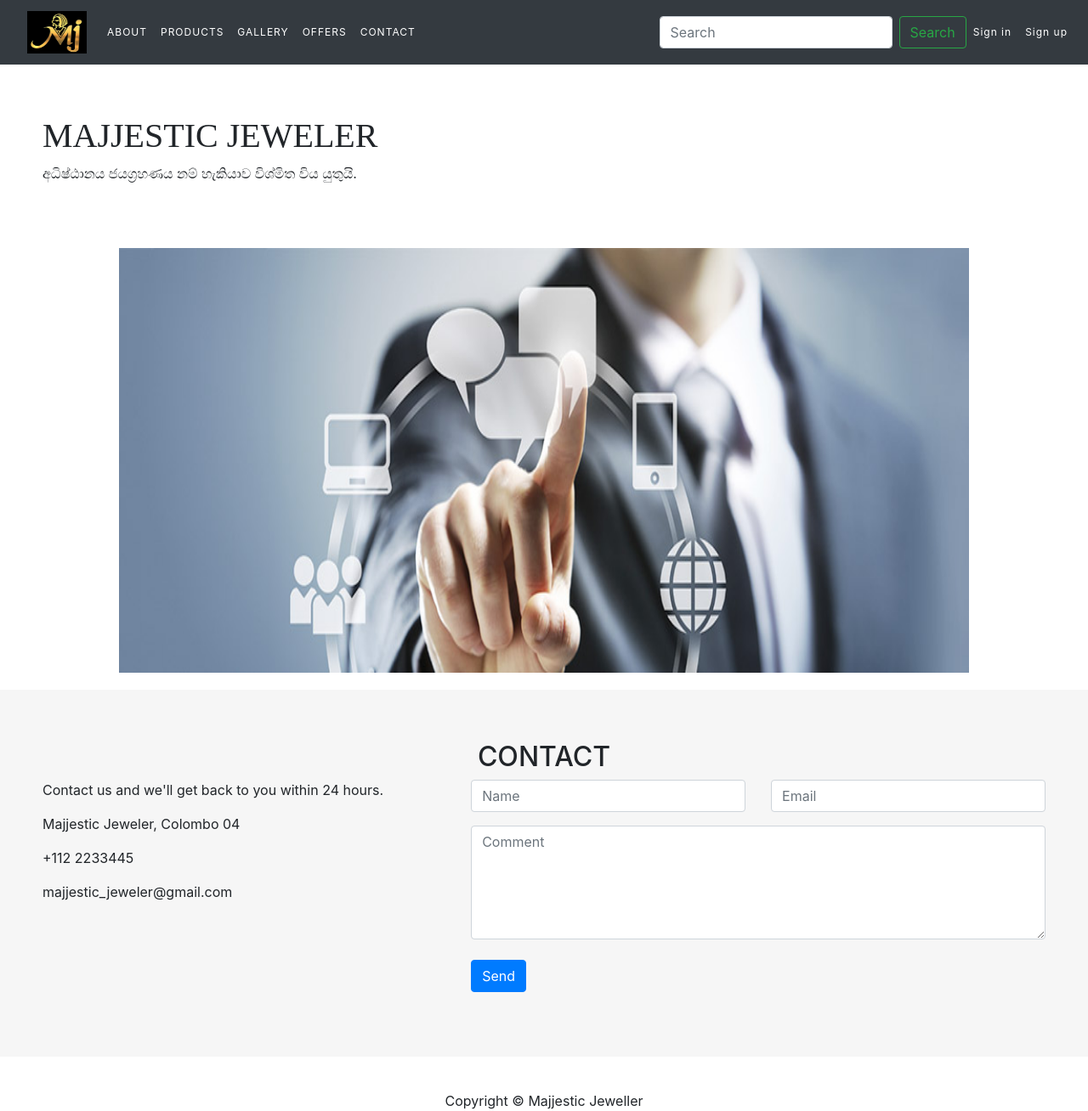
After one commit to isangeeth95/MJsystem, a Django app: page /contact/ in a window 1280 px wide. The commit adds this page. Shown: the whole page at 85% size. Run offline with Django 3.2, Linux system fonts and the light colour scheme; some libraries are stand-ins or nearby versions.

Commit message:
Created contact page design

```diff
--- a/src/MJsystem/urls.py
+++ b/src/MJsystem/urls.py
@@ -32,6 +32,7 @@
                   path('', views.home_page, name='home_page'),  # render index.html
                   #path('', views.index_page, name='index_page'),  # render index.html
                   path('dashboard/', views.dashboard, name='dashboard'),
+                  path('contact/', views.contact_page, name='contact_page'),  # render index.html
                   path('test/', views.test_page, name='test'),
 
               ]+ static(settings.MEDIA_URL, document_root=settings.MEDIA_ROOT)
--- a/src/MJsystem/views.py
+++ b/src/MJsystem/views.py
@@ -23,3 +23,7 @@
         'user_name': request.user.get_email()
     }
     return render(request, 'dashboard.html', context)
+
+
+def contact_page(request):
+    return render(request, 'contact.html', {})
--- a/src/products/views.py
+++ b/src/products/views.py
@@ -6,7 +6,9 @@
 
 def Product_List_View(request):
     querySet = Ring.objects.all()
+    set=Necklaces.objects.all();
     context = {
-        'qs': querySet
+        'qs': querySet,
+        'qs1': set
     }
     return render(request, "Products/product_list.html", context)
--- /dev/null
+++ b/src/templates/contact.html
@@ -0,0 +1,42 @@
+{% extends "home_base.html"%}
+
+{%block page_body%}
+{%load static%}
+
+<center>
+  <img style="width: 1000px; height: 500px;" alt="Image description" src="{% static 'images/contact.jpg'%}"/>
+</center>
+
+
+<!-- Container (Contact Section) -->
+<div class="container-fluid bg-grey" style="margin-top: 20px">
+  <h2 class="text-center">CONTACT</h2>
+  <div class="row">
+    <div class="col-sm-5">
+      <p>Contact us and we'll get back to you within 24 hours.</p>
+      <p><span class="glyphicon glyphicon-map-marker"></span> Majjestic Jeweler, Colombo 04</p>
+      <p><span class="glyphicon glyphicon-phone"></span> +112 2233445</p>
+      <p><span class="glyphicon glyphicon-envelope"></span> majjestic_jeweler@gmail.com</p>
+    </div>
+    <div class="col-sm-7">
+      <div class="row">
+        <div class="col-sm-6 form-group">
+          <input class="form-control" id="name" name="name" placeholder="Name" type="text" required>
+        </div>
+        <div class="col-sm-6 form-group">
+          <input class="form-control" id="email" name="email" placeholder="Email" type="email" required>
+        </div>
+      </div>
+      <textarea class="form-control" id="comments" name="comments" placeholder="Comment" rows="5"></textarea><br>
+      <div class="row">
+        <div class="col-sm-12 form-group">
+          <button type="button" class="btn btn-primary">Send</button>
+          <!--<button class="btn btn-default pull-right" type="submit">Send</button>-->
+        </div>
+      </div>
+    </div>
+  </div>
+</div>
+
+{%endblock%}
+{% block title%}Contact {% endblock %}
--- a/src/templates/home_base.html
+++ b/src/templates/home_base.html
@@ -1,7 +1,7 @@
 <!DOCTYPE html>
 <html lang="en">
 <head>
-    <title>MJ</title>
+    <title>{% block title%}MJ {% endblock %}</title>
     <meta charset="utf-8">
     <meta name="viewport" content="width=device-width, initial-scale=1">
     <link rel="stylesheet" href="https://maxcdn.bootstrapcdn.com/bootstrap/4.3.1/css/bootstrap.min.css">
@@ -84,7 +84,7 @@
 <body>
 
 
-<nav class="navbar navbar-expand-lg navbar-dark bg-dark">
+<nav class="navbar navbar-expand-lg navbar-dark bg-dark sticky-top">
     <button class="navbar-toggler" type="button" data-toggle="collapse" data-target="#navbarTogglerDemo03" aria-controls="navbarTogglerDemo03" aria-expanded="false" aria-label="Toggle navigation">
         <span class="navbar-toggler-icon"></span>
     </button>
@@ -113,10 +113,10 @@
                 <a class="nav-link"  href="#offers">OFFERS</a>
             </li>
             <li class="nav-item">
-                <a class="nav-link"  href="#contact">CONTACT</a>
+                <a class="nav-link"  href="/contact/">CONTACT</a>
             </li>
         </ul>
-        <form class="form-inline my-2 my-lg-0">
+        <form class="form-inline my-2 my-lg-0" style="margin-left: auto">
             <input class="form-control mr-sm-2" type="search" placeholder="Search" aria-label="Search">
             <button class="btn btn-outline-success my-2 my-sm-0" type="submit">Search</button>
         </form>
```
Also changed, not shown: src/templates/Products/product_list.html (+17 -1 lines), src/db.sqlite3, src/static/images/contact.jpg (added), src/static/images/product_page.jpg (added), src/static/images/product_page_cover.jpg (deleted).
